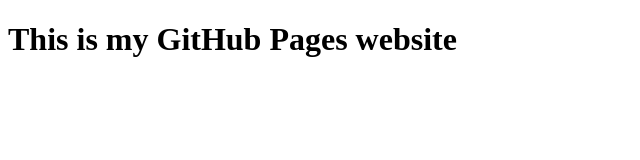
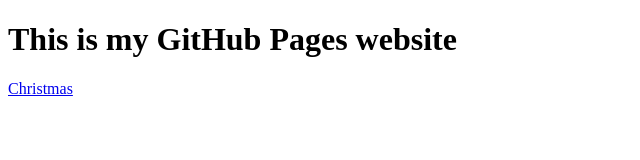
Before and after one commit to Oreolover704/oreolover704.github.io, a plain HTML site: page index.html in a window 1280 px wide. Shown: the full height of the page, 0-640 px from the left. Drawn offline with Linux system fonts and the light colour scheme.

Commit message:
Update index.html
corrected the <a> tag

```diff
--- a/index.html
+++ b/index.html
@@ -7,7 +7,7 @@
 </head>
 <body>
     <h1>This is my GitHub Pages website</h1>
-    <a href="http://oreolover704.github.io/emadgreetings">
+    <a href="http://oreolover704.github.io/emadgreetings">Christmas</a>
 
 </body>
 </html>
```
